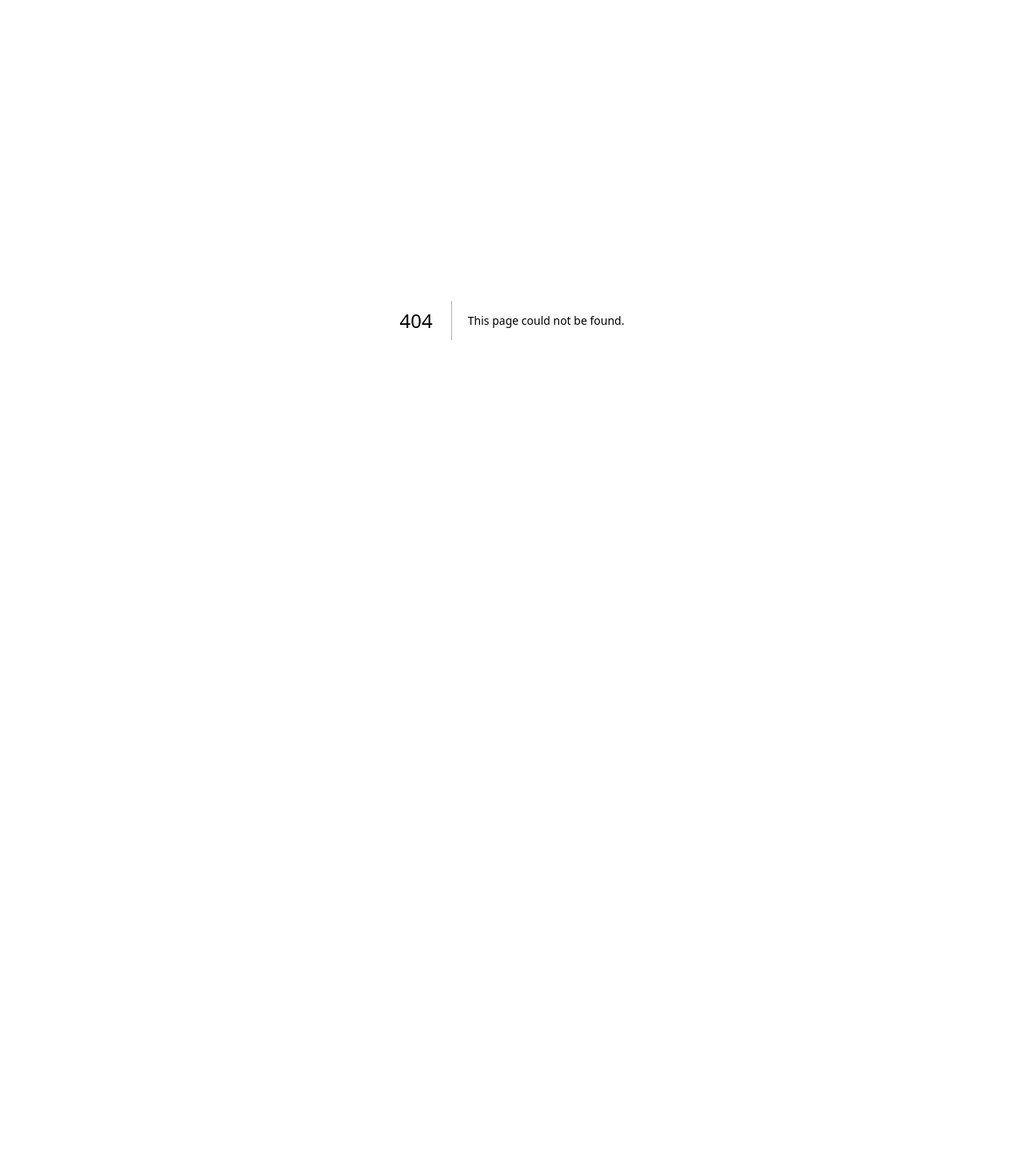
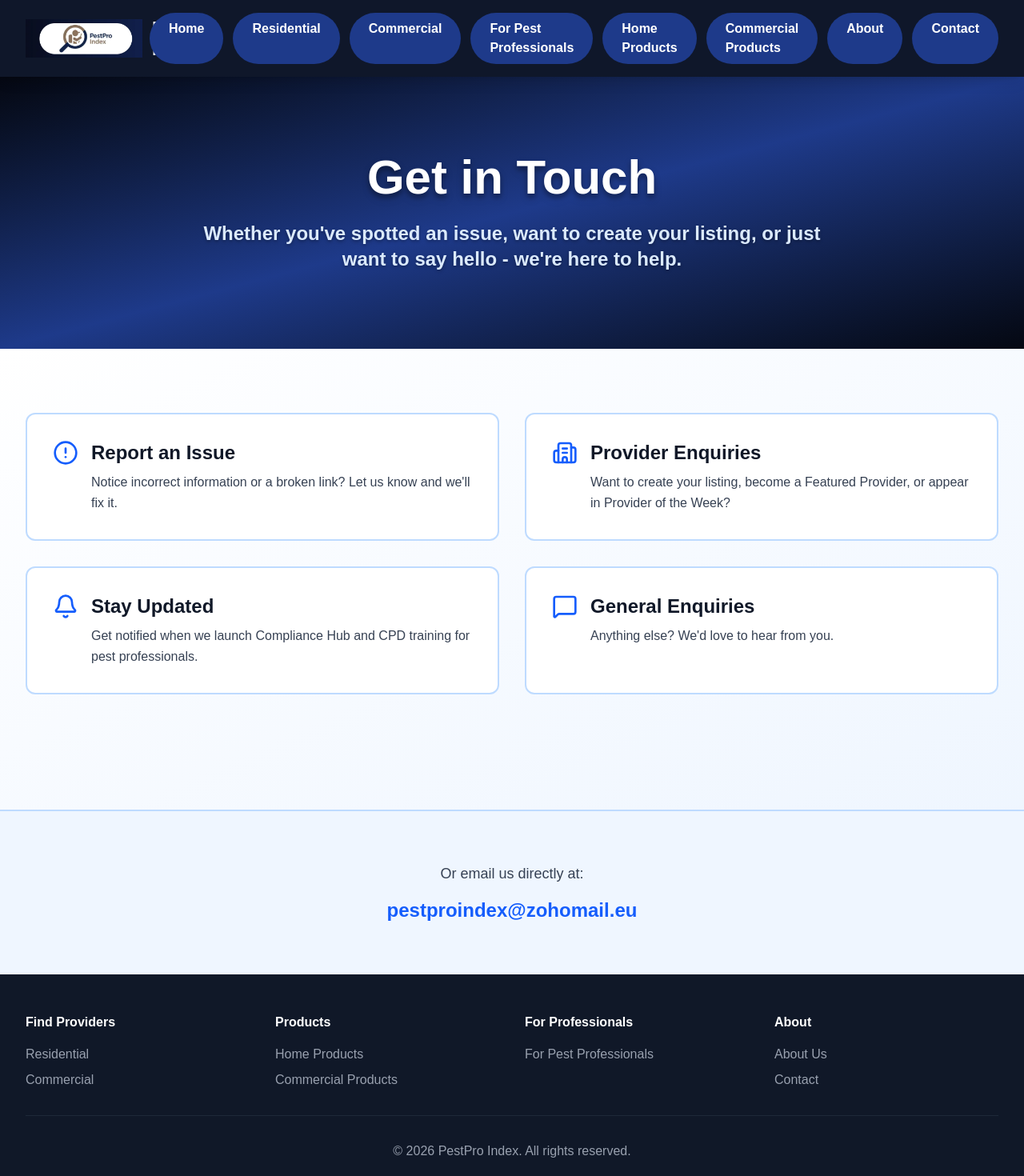
Before and after one commit to aarongeorghiades-hub/pestpro-index-v2-live, a Next.js app: page /contact in a window 1280 px wide. Before the commit this address had no page. Shown: the top 1470 px of the page at 80% size. Before the commit the page ends 800 px from the top, so only its background shows below. Built offline with nearby package versions, Linux system fonts and the light colour scheme.

Commit message:
Build: Contact page with 4 enquiry categories; Overhaul: Professionals page with new pricing (£15/mo, £30/week), Google Form integration

```diff
--- /dev/null
+++ b/app/contact/page.tsx
@@ -0,0 +1,172 @@
+'use client';
+
+import Link from 'next/link';
+import Image from 'next/image';
+import { AlertCircle, Building2, Bell, MessageSquare } from 'lucide-react';
+
+export default function ContactPage() {
+  const navItems = [
+    { href: '/', label: 'Home' },
+    { href: '/residential', label: 'Residential' },
+    { href: '/commercial', label: 'Commercial' },
+    { href: '/for-pest-professionals', label: 'For Pest Professionals' },
+    { href: '/products', label: 'Home Products' },
+    { href: '/commercial-products', label: 'Commercial Products' },
+    { href: '/about', label: 'About' },
+    { href: '/contact', label: 'Contact' },
+  ];
+
+  const enquiryCategories = [
+    {
+      icon: AlertCircle,
+      title: 'Report an Issue',
+      description: 'Notice incorrect information or a broken link? Let us know and we\'ll fix it.',
+      email: 'mailto:pestproindex@zohomail.eu?subject=Issue%20Report',
+    },
+    {
+      icon: Building2,
+      title: 'Provider Enquiries',
+      description: 'Want to create your listing, become a Featured Provider, or appear in Provider of the Week?',
+      email: 'mailto:pestproindex@zohomail.eu?subject=Provider%20Enquiry',
+    },
+    {
+      icon: Bell,
+      title: 'Stay Updated',
+      description: 'Get notified when we launch Compliance Hub and CPD training for pest professionals.',
+      email: 'mailto:pestproindex@zohomail.eu?subject=Stay%20Updated',
+    },
+    {
+      icon: MessageSquare,
+      title: 'General Enquiries',
+      description: 'Anything else? We\'d love to hear from you.',
+      email: 'mailto:pestproindex@zohomail.eu?subject=General%20Enquiry',
+    },
+  ];
+
+  return (
+    <div className="min-h-screen bg-white">
+      {/* NAVIGATION */}
+      <nav className="sticky top-0 z-50 bg-[#0f172a] shadow-lg">
+        <div className="max-w-7xl mx-auto px-4 sm:px-6 lg:px-8 py-4 flex items-center justify-between">
+          <Link href="/" className="flex items-center gap-3">
+            <Image
+              src="/logo-header.png"
+              alt="PestPro Index"
+              width={180}
+              height={50}
+              className="h-12 w-auto"
+            />
+            <span className="text-xl font-black text-white hidden sm:inline">PestPro Index</span>
+          </Link>
+
+          <div className="hidden md:flex gap-3">
+            {navItems.map((item) => (
+              <Link
+                key={item.href}
+                href={item.href}
+                className="px-6 py-2 rounded-full font-semibold bg-[#1e3a8a] text-white hover:bg-blue-800 transition"
+              >
+                {item.label}
+              </Link>
+            ))}
+          </div>
+        </div>
+      </nav>
+
+      {/* HERO SECTION */}
+      <section className="relative bg-gradient-to-br from-[#050812] via-[#1e3a8a] to-[#050812] py-24 text-center">
+        <div className="max-w-4xl mx-auto px-4 sm:px-6 lg:px-8">
+          <h1 className="text-5xl md:text-6xl font-black text-white mb-6 drop-shadow-lg" style={{textShadow: '0 4px 6px rgba(0,0,0,0.3)'}}>
+            Get in Touch
+          </h1>
+          <p className="text-xl md:text-2xl text-blue-100 font-semibold drop-shadow" style={{textShadow: '0 2px 4px rgba(0,0,0,0.2)'}}>
+            Whether you've spotted an issue, want to create your listing, or just want to say hello - we're here to help.
+          </p>
+        </div>
+      </section>
+
+      {/* ENQUIRY CATEGORIES */}
+      <section className="py-20 bg-gradient-to-br from-white to-blue-50">
+        <div className="max-w-7xl mx-auto px-4 sm:px-6 lg:px-8">
+          <div className="grid grid-cols-1 md:grid-cols-2 gap-8 mb-16">
+            {enquiryCategories.map((category, index) => {
+              const Icon = category.icon;
+              return (
+                <a
+                  key={index}
+                  href={category.email}
+                  className="group bg-white rounded-xl border-2 border-blue-200 p-8 hover:border-blue-500 hover:shadow-xl transition-all duration-300 cursor-pointer"
+                >
+                  <div className="flex items-start gap-4">
+                    <div className="flex-shrink-0">
+                      <Icon className="w-8 h-8 text-blue-600 group-hover:text-blue-700 transition" />
+                    </div>
+                    <div className="flex-1">
+                      <h3 className="text-2xl font-bold text-gray-900 mb-2 group-hover:text-blue-600 transition">
+                        {category.title}
+                      </h3>
+                      <p className="text-gray-700 leading-relaxed">
+                        {category.description}
+                      </p>
+                    </div>
+                  </div>
+                </a>
+              );
+            })}
+          </div>
+        </div>
+      </section>
+
+      {/* DIRECT EMAIL DISPLAY */}
+      <section className="py-16 bg-blue-50 border-t-2 border-blue-200">
+        <div className="max-w-4xl mx-auto px-4 sm:px-6 lg:px-8 text-center">
+          <p className="text-lg text-gray-700 mb-4">Or email us directly at:</p>
+          <a
+            href="mailto:pestproindex@zohomail.eu"
+            className="inline-block text-2xl font-bold text-blue-600 hover:text-blue-800 hover:underline transition"
+          >
+            pestproindex@zohomail.eu
+          </a>
+        </div>
+      </section>
+
+      {/* FOOTER */}
+      <footer className="bg-gray-900 text-white py-12">
+        <div className="max-w-7xl mx-auto px-4 sm:px-6 lg:px-8">
+          <div className="grid grid-cols-1 md:grid-cols-4 gap-8 mb-8">
+            <div>
+              <h4 className="font-bold mb-4">Find Providers</h4>
+              <ul className="space-y-2 text-gray-400">
+                <li><Link href="/residential" className="hover:text-white transition">Residential</Link></li>
+                <li><Link href="/commercial" className="hover:text-white transition">Commercial</Link></li>
+              </ul>
+            </div>
+            <div>
+              <h4 className="font-bold mb-4">Products</h4>
+              <ul className="space-y-2 text-gray-400">
+                <li><Link href="/products" className="hover:text-white transition">Home Products</Link></li>
+                <li><Link href="/commercial-products" className="hover:text-white transition">Commercial Products</Link></li>
+              </ul>
+            </div>
+            <div>
+              <h4 className="font-bold mb-4">For Professionals</h4>
+              <ul className="space-y-2 text-gray-400">
+                <li><Link href="/for-pest-professionals" className="hover:text-white transition">For Pest Professionals</Link></li>
+              </ul>
+            </div>
+            <div>
+              <h4 className="font-bold mb-4">About</h4>
+              <ul className="space-y-2 text-gray-400">
+                <li><Link href="/about" className="hover:text-white transition">About Us</Link></li>
+                <li><Link href="/contact" className="hover:text-white transition">Contact</Link></li>
+              </ul>
+            </div>
+          </div>
+          <div className="border-t border-gray-800 pt-8 text-center text-gray-400">
+            <p>&copy; 2026 PestPro Index. All rights reserved.</p>
+          </div>
+        </div>
+      </footer>
+    </div>
+  );
+}
--- a/app/professionals/page.tsx
+++ b/app/professionals/page.tsx
@@ -266,13 +266,15 @@ export default function ProfessionalsPage() {
             Join <span className="font-bold text-white">483 London providers</span> on the UK's only <span className="font-bold text-white">neutral pest control directory</span>. No lead fees. No commissions. Just customers finding you.
           </p>
 
-          <Link
-            href="/contact"
+          <a
+            href="https://forms.gle/f4ZvCrBNXK75kobS8"
+            target="_blank"
+            rel="noopener noreferrer"
             className="inline-block px-10 py-4 bg-gradient-to-r from-amber-500 to-amber-600 text-white font-bold text-lg rounded-xl hover:from-amber-600 hover:to-amber-700 transition-all shadow-lg hover:shadow-xl hover:-translate-y-1 animate-fade-in-up"
             style={{ animationDelay: '0.4s' }}
           >
-            Create Your Free Listing
-          </Link>
+            Create Your Free Listing On Our Database
+          </a>
         </div>
       </div>
 
@@ -420,7 +422,7 @@ export default function ProfessionalsPage() {
             Choose the plan that fits your business
           </p>
 
-          <div className="grid md:grid-cols-2 gap-8 max-w-4xl mx-auto">
+          <div className="grid md:grid-cols-3 gap-8 max-w-6xl mx-auto">
             {/* Free Listing */}
             <div className="card-hover bg-white rounded-2xl shadow-lg border-2 border-gray-200 p-10">
               <h3 className="text-3xl font-bold text-gray-900 mb-2">Free Listing</h3>
@@ -431,43 +433,47 @@ export default function ProfessionalsPage() {
               <ul className="space-y-4 mb-10">
                 <li className="flex gap-3">
                   <CheckCircle className="w-5 h-5 text-green-600 flex-shrink-0 mt-0.5" />
-                  <span className="text-gray-700">Basic company profile</span>
+                  <span className="text-gray-700">Your company details and service areas</span>
                 </li>
                 <li className="flex gap-3">
                   <CheckCircle className="w-5 h-5 text-green-600 flex-shrink-0 mt-0.5" />
-                  <span className="text-gray-700">Service area listing</span>
+                  <span className="text-gray-700">Contact information (phone, email, website)</span>
                 </li>
                 <li className="flex gap-3">
                   <CheckCircle className="w-5 h-5 text-green-600 flex-shrink-0 mt-0.5" />
-                  <span className="text-gray-700">Contact information</span>
+                  <span className="text-gray-700">Certifications and accreditations</span>
                 </li>
                 <li className="flex gap-3">
                   <CheckCircle className="w-5 h-5 text-green-600 flex-shrink-0 mt-0.5" />
-                  <span className="text-gray-700">Customer reviews display</span>
+                  <span className="text-gray-700">Verified review rating (where available)</span>
+                </li>
+                <li className="flex gap-3">
+                  <CheckCircle className="w-5 h-5 text-green-600 flex-shrink-0 mt-0.5" />
+                  <span className="text-gray-700">Appear in search results based on your service area and information available online</span>
                 </li>
               </ul>
-              <Link
-                href="/contact"
+              <a
+                href="https://forms.gle/f4ZvCrBNXK75kobS8"
+                target="_blank"
+                rel="noopener noreferrer"
                 className="block w-full text-center px-6 py-3 bg-blue-600 text-white font-bold rounded-lg hover:bg-blue-700 transition-all"
               >
-                Create Free Listing
-              </Link>
+                Create Your Free Listing
+              </a>
             </div>
 
             {/* Enhanced Listing */}
-            <div className="card-hover bg-gradient-to-br from-blue-50 to-blue-100 rounded-2xl shadow-xl border-2 border-blue-300 p-10 relative ring-2 ring-blue-400/50">
-              <div className="absolute top-4 right-4 bg-gradient-to-r from-green-500 to-emerald-500 text-white px-4 py-1 rounded-full text-xs font-bold">
-                Most Popular
-              </div>
+            <div className="card-hover bg-white rounded-2xl shadow-lg border-2 border-gray-200 p-10">
               <h3 className="text-3xl font-bold text-gray-900 mb-2">Enhanced Listing</h3>
-              <div className="mb-8">
-                <span className="text-5xl font-black text-blue-600">£29</span>
+              <div className="mb-2">
+                <span className="text-5xl font-black text-blue-600">£15</span>
                 <span className="text-gray-600 font-semibold">/month</span>
               </div>
+              <p className="text-sm text-gray-600 mb-8 font-semibold">Free until 1st April 2026</p>
               <ul className="space-y-4 mb-10">
                 <li className="flex gap-3">
                   <CheckCircle className="w-5 h-5 text-green-600 flex-shrink-0 mt-0.5" />
-                  <span className="text-gray-700">Everything in Free, plus:</span>
+                  <span className="text-gray-700">Everything in Free Listing, plus:</span>
                 </li>
                 <li className="flex gap-3">
                   <CheckCircle className="w-5 h-5 text-green-600 flex-shrink-0 mt-0.5" />
@@ -475,31 +481,64 @@ export default function ProfessionalsPage() {
                 </li>
                 <li className="flex gap-3">
                   <CheckCircle className="w-5 h-5 text-green-600 flex-shrink-0 mt-0.5" />
-                  <span className="text-gray-700">"Featured Provider" badge</span>
+                  <span className="text-gray-700">Company logo display</span>
                 </li>
                 <li className="flex gap-3">
                   <CheckCircle className="w-5 h-5 text-green-600 flex-shrink-0 mt-0.5" />
-                  <span className="text-gray-700">Provider of the Week eligibility</span>
+                  <span className="text-gray-700">Detailed service descriptions</span>
                 </li>
                 <li className="flex gap-3">
                   <CheckCircle className="w-5 h-5 text-green-600 flex-shrink-0 mt-0.5" />
-                  <span className="text-gray-700">Photo gallery (up to 10 images)</span>
+                  <span className="text-gray-700">Photo gallery (up to 6 images)</span>
+                </li>
+              </ul>
+              <a
+                href="https://forms.gle/f4ZvCrBNXK75kobS8"
+                target="_blank"
+                rel="noopener noreferrer"
+                className="block w-full text-center px-6 py-3 bg-blue-600 text-white font-bold rounded-lg hover:bg-blue-700 transition-all"
+              >
+                Get Enhanced Listing
+              </a>
+            </div>
+
+            {/* Featured Provider of the Week */}
+            <div className="card-hover bg-gradient-to-br from-amber-50 to-amber-100 rounded-2xl shadow-xl border-2 border-amber-300 p-10 relative ring-2 ring-amber-400/50">
+              <div className="absolute top-4 right-4 bg-gradient-to-r from-amber-500 to-orange-500 text-white px-4 py-1 rounded-full text-xs font-bold">
+                Premium
+              </div>
+              <h3 className="text-3xl font-bold text-gray-900 mb-2">Featured Provider of the Week</h3>
+              <div className="mb-2">
+                <span className="text-5xl font-black text-amber-600">£30</span>
+                <span className="text-gray-600 font-semibold">/week</span>
+              </div>
+              <p className="text-sm text-gray-600 mb-8 font-semibold">Free until 1st April 2026</p>
+              <ul className="space-y-4 mb-10">
+                <li className="flex gap-3">
+                  <CheckCircle className="w-5 h-5 text-green-600 flex-shrink-0 mt-0.5" />
+                  <span className="text-gray-700">Prominent homepage placement for one week</span>
                 </li>
                 <li className="flex gap-3">
                   <CheckCircle className="w-5 h-5 text-green-600 flex-shrink-0 mt-0.5" />
-                  <span className="text-gray-700">Direct enquiry form</span>
+                  <span className="text-gray-700">Spotlight position above search results</span>
                 </li>
                 <li className="flex gap-3">
                   <CheckCircle className="w-5 h-5 text-green-600 flex-shrink-0 mt-0.5" />
-                  <span className="text-gray-700">Performance analytics</span>
+                  <span className="text-gray-700">Enhanced visibility across all pages</span>
+                </li>
+                <li className="flex gap-3">
+                  <CheckCircle className="w-5 h-5 text-green-600 flex-shrink-0 mt-0.5" />
+                  <span className="text-gray-700">Perfect for seasonal promotions or new launches</span>
                 </li>
               </ul>
-              <Link
-                href="/contact"
-                className="block w-full text-center px-6 py-3 bg-gradient-to-r from-blue-600 to-blue-700 text-white font-bold rounded-lg hover:from-blue-700 hover:to-blue-800 transition-all shadow-lg"
+              <a
+                href="https://forms.gle/f4ZvCrBNXK75kobS8"
+                target="_blank"
+                rel="noopener noreferrer"
+                className="block w-full text-center px-6 py-3 bg-gradient-to-r from-amber-500 to-orange-500 text-white font-bold rounded-lg hover:from-amber-600 hover:to-orange-600 transition-all shadow-lg"
               >
-                Upgrade Now
-              </Link>
+                Become Featured Provider
+              </a>
             </div>
           </div>
         </div>
@@ -642,12 +681,14 @@ export default function ProfessionalsPage() {
             Join London's fastest-growing pest control directory
           </p>
           <div className="flex flex-col sm:flex-row gap-4 justify-center">
-            <Link
-              href="/contact"
+            <a
+              href="https://forms.gle/f4ZvCrBNXK75kobS8"
+              target="_blank"
+              rel="noopener noreferrer"
               className="px-10 py-4 bg-white text-blue-600 font-bold text-lg rounded-xl hover:bg-gray-100 transition-all shadow-lg hover:shadow-xl hover:-translate-y-1"
             >
               Create Your Free Listing
-            </Link>
+            </a>
             <Link
               href="/contact"
               className="px-10 py-4 border-2 border-white text-white font-bold text-lg rounded-xl hover:bg-white/10 transition-all"
```
